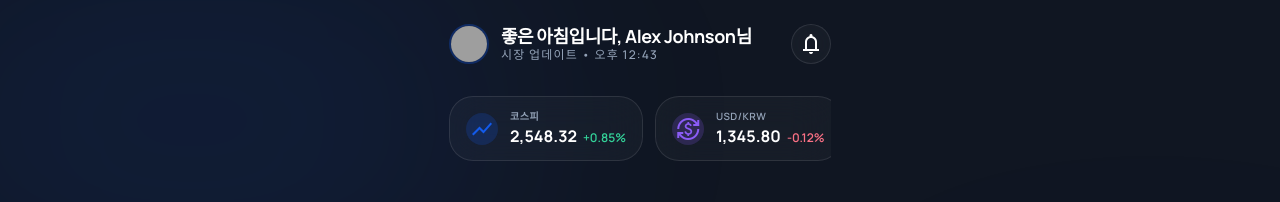
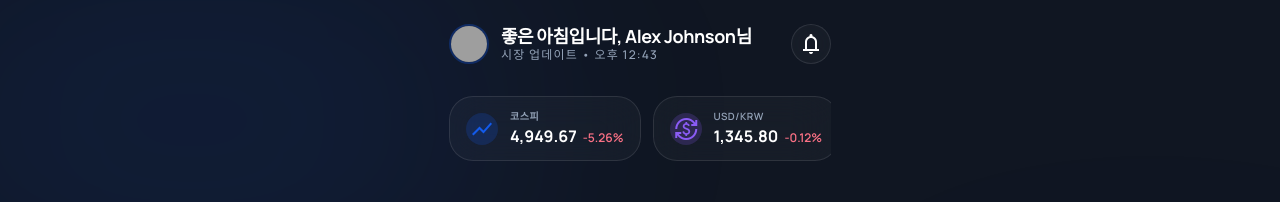
Before and after one commit to KOSCOM-TEAM1/frontend, a React (Vite) app: page /home in a window 1280 px wide. Shown: the top 202 px of the page. Built offline with nearby package versions, Linux system fonts and the light colour scheme; grey boxes are pictures that could not be loaded; a web font is replaced by a local one.

Commit message:
feat: 코스피 지수 환율 적용

```diff
--- a/src/pages/MorningDashboard.jsx
+++ b/src/pages/MorningDashboard.jsx
@@ -106,8 +106,8 @@ function MorningDashboard() {
               <div className="flex flex-col">
                 <span className="text-[10px] text-slate-400 font-semibold uppercase tracking-wider">코스피</span>
                 <div className="flex items-baseline gap-1.5">
-                  <span className="text-white text-base font-bold">2,548.32</span>
-                  <span className="text-emerald-400 text-xs font-semibold">+0.85%</span>
+                  <span className="text-white text-base font-bold">4,949.67</span>
+                  <span className="text-rose-400 text-xs font-semibold">-5.26%</span>
                 </div>
               </div>
             </div>
```
